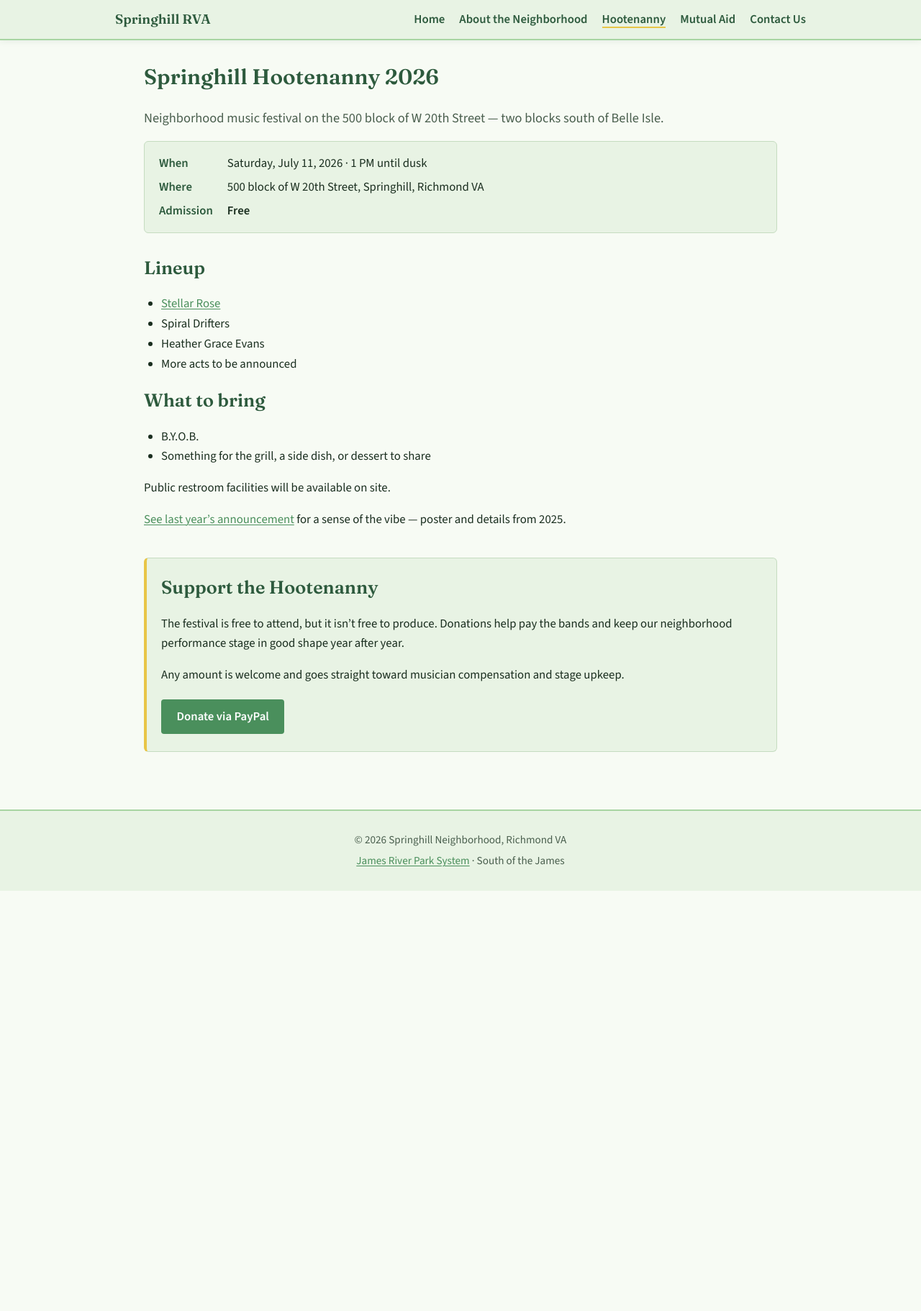
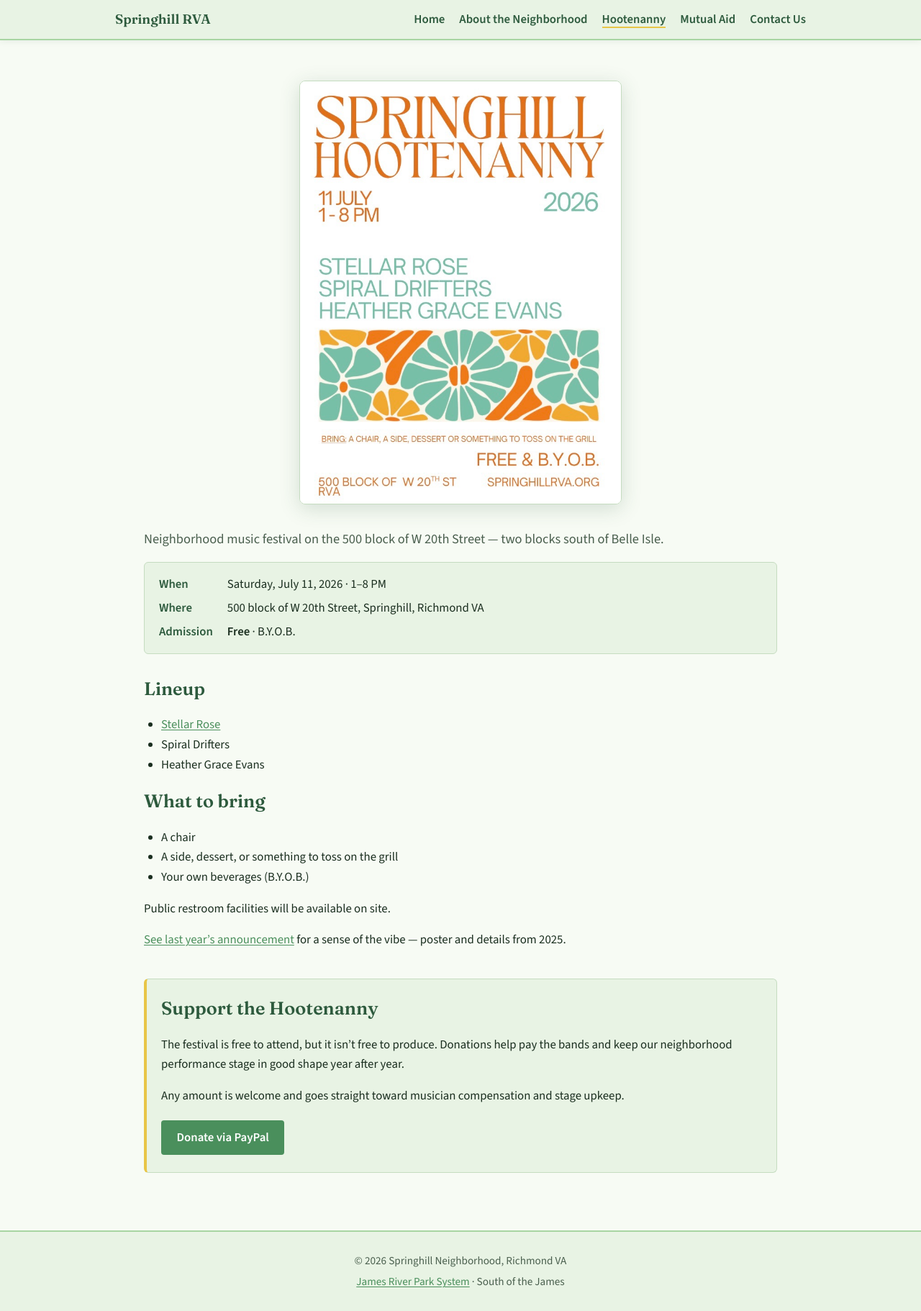
Before and after one commit to jeremy6d/springhillrva.org, a Jekyll site: the page built from hootenanny.md, in a window 1280 px wide. Shown: the whole page at 72% size. Built offline with Jekyll 4.4.1, drawn with Linux system fonts in a browser that asks for light colours; before the commit the page ends 1238 px from its top, so only the background shows below that.

Commit message:
poster for hootenanny

```diff
--- a/_layouts/page.html
+++ b/_layouts/page.html
@@ -3,9 +3,11 @@ layout: default
 ---
 <div class="container">
 <article class="page">
+  {% unless page.hide_title %}
   <header class="page-header">
     <h1 class="page-title">{{ page.title }}</h1>
   </header>
+  {% endunless %}
   <div class="page-content entry-content">
     {{ content }}
   </div>
--- a/assets/css/springhill.scss
+++ b/assets/css/springhill.scss
@@ -243,6 +243,20 @@ h1, h2, h3, h4 {
 }
 
 /* Hootenanny page */
+.hootenanny-poster {
+  margin: 0 0 2rem;
+  text-align: center;
+
+  img {
+    display: inline-block;
+    width: min(100%, 28rem);
+    height: auto;
+    border-radius: 8px;
+    box-shadow: 0 6px 28px rgba(45, 90, 61, 0.18);
+    border: 1px solid var(--border);
+  }
+}
+
 .hootenanny-lead {
   font-size: 1.15rem;
   color: var(--text-muted);
--- a/hootenanny.md
+++ b/hootenanny.md
@@ -3,17 +3,24 @@ layout: page
 title: Springhill Hootenanny 2026
 menu_title: Hootenanny
 permalink: /hootenanny/
+hide_title: true
 ---
+
+<figure class="hootenanny-poster">
+  <img src="/assets/images/hootenanny-2026.jpg"
+       alt="Springhill Hootenanny — July 11, 2026, 1–8 PM. Stellar Rose, Spiral Drifters, Heather Grace Evans. Free and B.Y.O.B. 500 block of W 20th St, Richmond VA."
+       width="708" height="932">
+</figure>
 
 <p class="hootenanny-lead">Neighborhood music festival on the 500 block of W 20th Street — two blocks south of Belle Isle.</p>
 
 <dl class="hootenanny-details">
   <dt>When</dt>
-  <dd>Saturday, July 11, 2026 · 1 PM until dusk</dd>
+  <dd>Saturday, July 11, 2026 · 1–8 PM</dd>
   <dt>Where</dt>
   <dd>500 block of W 20th Street, Springhill, Richmond VA</dd>
   <dt>Admission</dt>
-  <dd><strong>Free</strong></dd>
+  <dd><strong>Free</strong> · B.Y.O.B.</dd>
 </dl>
 
 <h2>Lineup</h2>
@@ -22,14 +29,14 @@ permalink: /hootenanny/
   <li><a href="https://stellarroserva.com/">Stellar Rose</a></li>
   <li>Spiral Drifters</li>
   <li>Heather Grace Evans</li>
-  <li>More acts to be announced</li>
 </ul>
 
 <h2>What to bring</h2>
 
 <ul>
-  <li>B.Y.O.B.</li>
-  <li>Something for the grill, a side dish, or dessert to share</li>
+  <li>A chair</li>
+  <li>A side, dessert, or something to toss on the grill</li>
+  <li>Your own beverages (B.Y.O.B.)</li>
 </ul>
 
 <p>Public restroom facilities will be available on site.</p>
```
Also changed, not shown: assets/images/hootenanny-2026.jpg (added).
